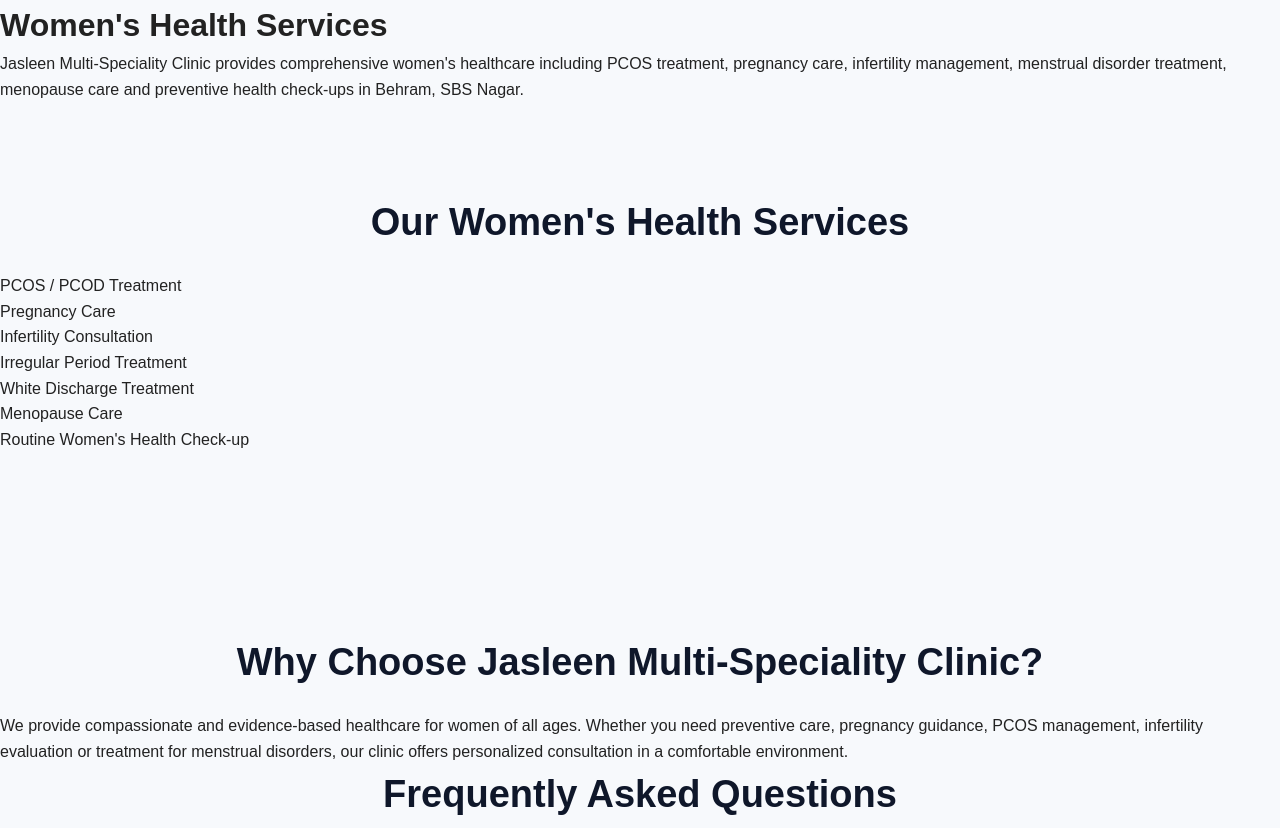
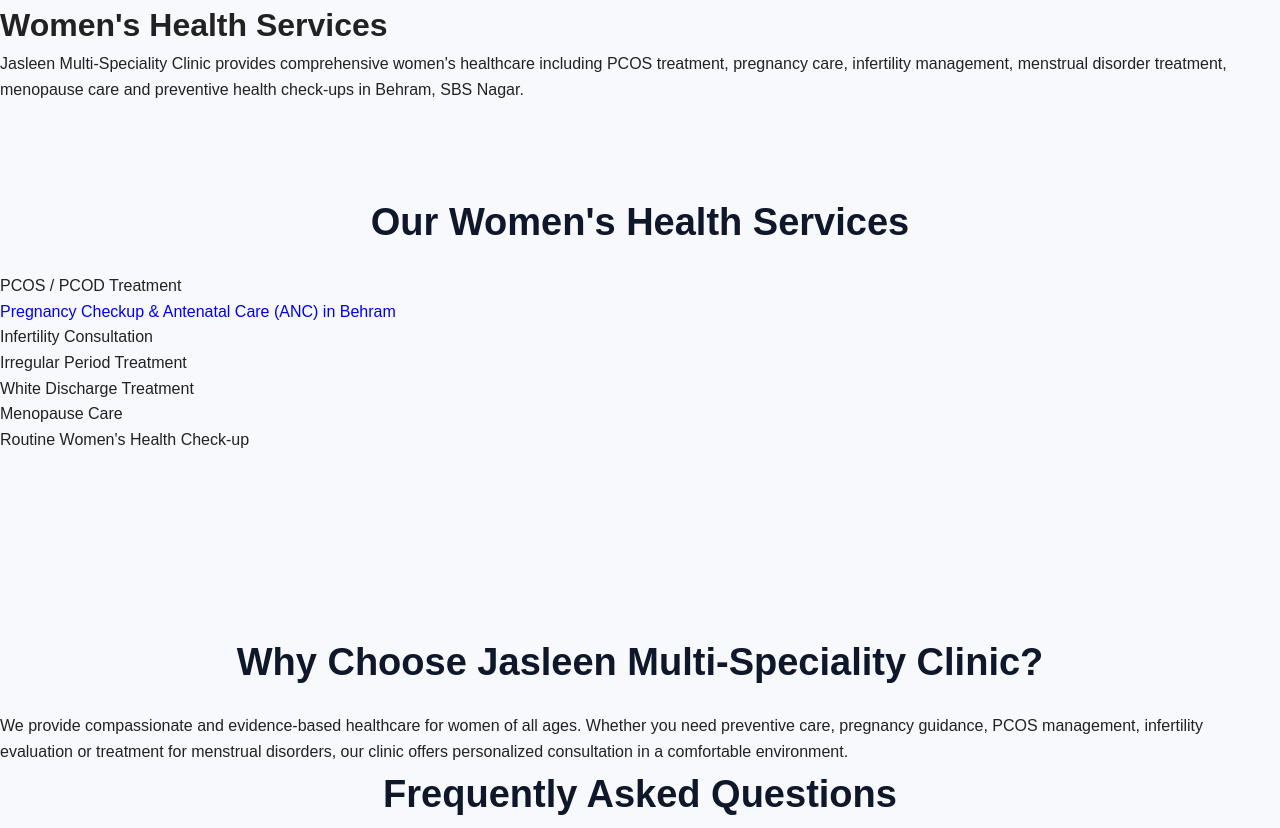
Before and after one commit to Jasleenmultispecialityclinic/jasleenmultispecialityclinic.github.io, a plain HTML site: page womens-health.html in a window 1280 px wide. Shown: the top 828 px of the page. Drawn offline with Linux system fonts and the light colour scheme.

Commit message:
Update pregnancy care link in women's health services

```diff
--- a/womens-health.html
+++ b/womens-health.html
@@ -66,7 +66,7 @@ Jasleen Multi-Speciality Clinic provides comprehensive women's healthcare includ
 
 <ul>
 <li>PCOS / PCOD Treatment</li>
-<li>Pregnancy Care</li>
+<li><a href="antenatal-care-anc-in-behram.html">Pregnancy Checkup & Antenatal Care (ANC) in Behram</a></li>
 <li>Infertility Consultation</li>
 <li>Irregular Period Treatment</li>
 <li>White Discharge Treatment</li>
```
